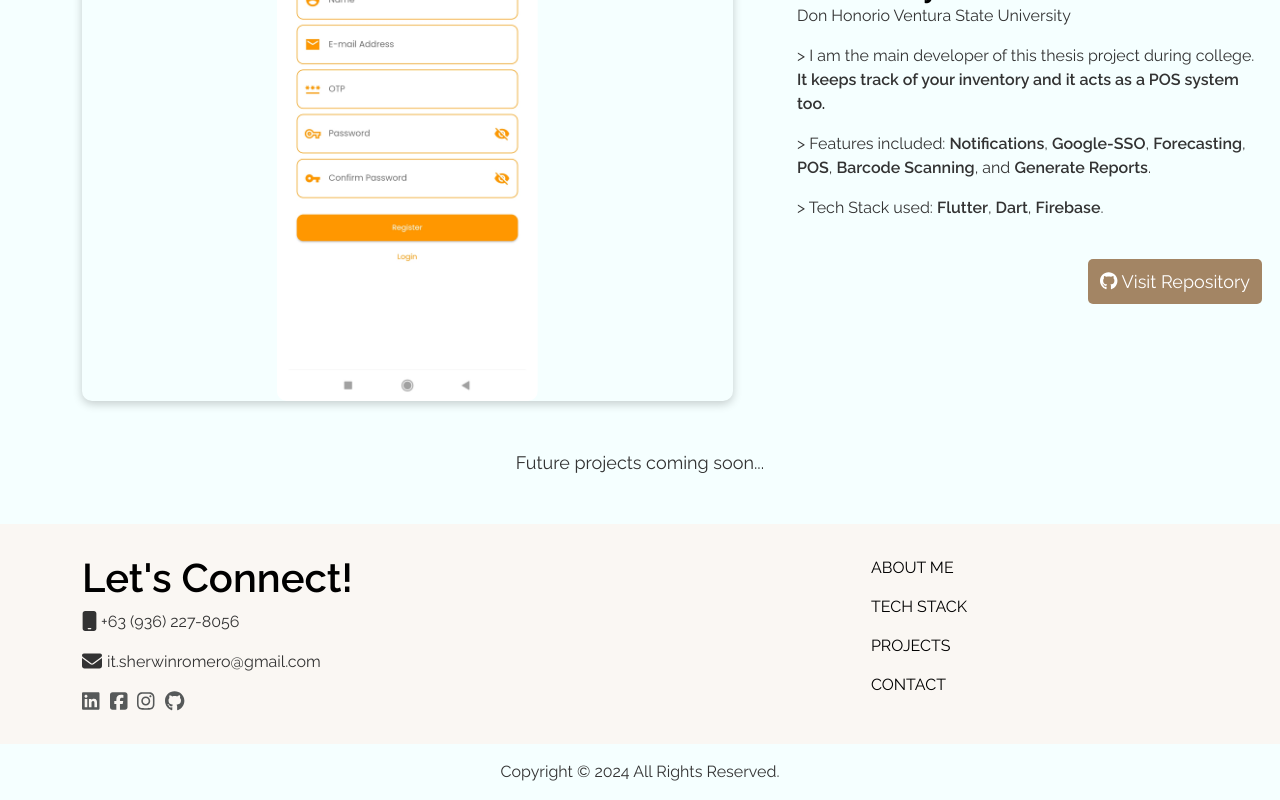
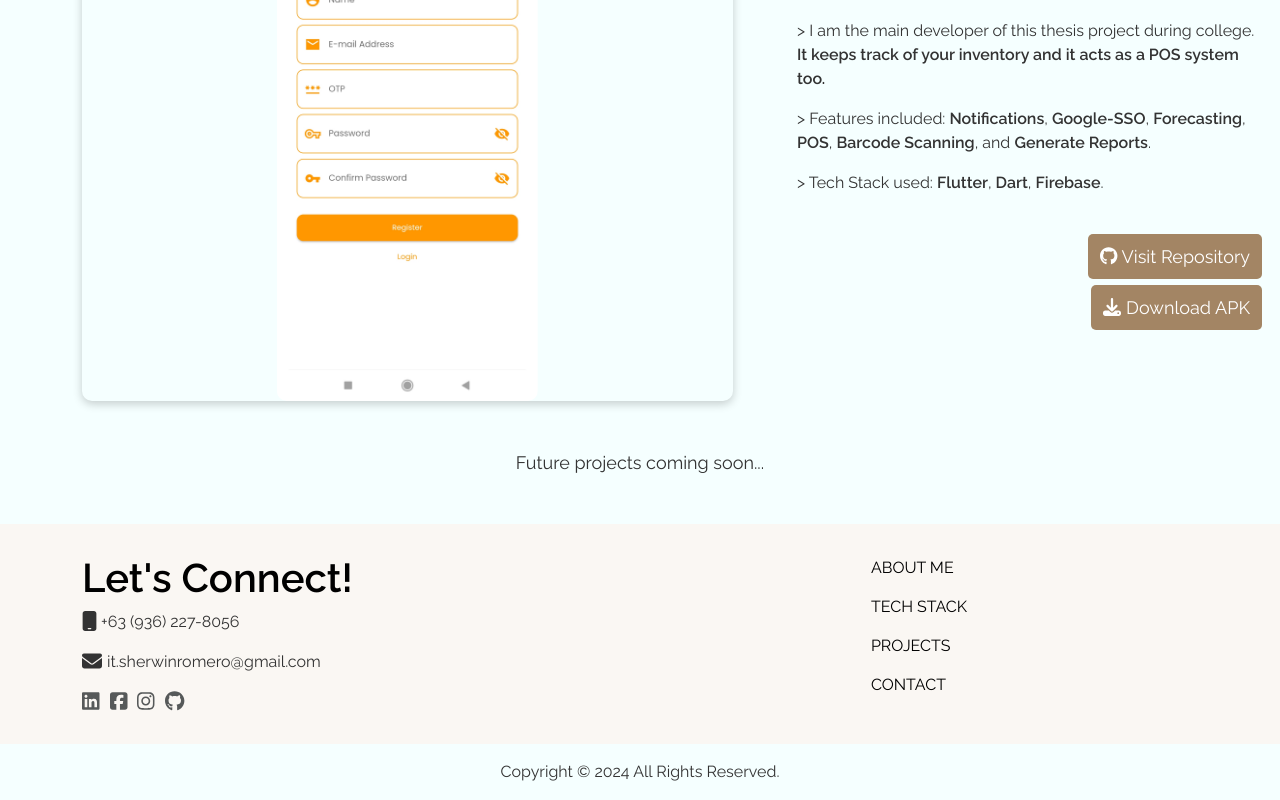
Before and after one commit to winyann21/portfolio, a React (Vite) app: page / in a window 1280 px wide. Shown: the part 2269-3069 px from the top of the page. Built offline with nearby package versions, Linux system fonts and the light colour scheme.

Commit message:
add download apk button on easi project

```diff
--- a/src/components/portfolio/projects/easi/index.tsx
+++ b/src/components/portfolio/projects/easi/index.tsx
@@ -12,6 +12,7 @@
 import Easi7 from "../../../../assets/imgs/easi/7.jpg";
 import Easi8 from "../../../../assets/imgs/easi/8.jpg";
 import Easi9 from "../../../../assets/imgs/easi/9.jpg";
+import { faDownload } from "@fortawesome/free-solid-svg-icons";
 
 const EASI = () => {
   const [isHovered, setIsHovered] = useState<boolean>(false);
@@ -318,13 +319,22 @@
             .
           </p>
           <p></p>
-          <div className="mt-5 text-end visit-website-block">
+          <div className="mt-5 mb-4 text-end visit-website-block">
             <a
               className="btn-visit-website"
               href="https://github.com/winyann21/easi_app"
               target="_blank"
             >
               <FontAwesomeIcon icon={faGithub} /> Visit Repository
+            </a>
+          </div>
+          <div className="text-end visit-website-block">
+            <a
+              className="btn-visit-website"
+              href="https://drive.google.com/file/d/1sKXobrqjJB965Lkc1xrr-_aROrY8i4Nv/view?usp=sharing"
+              target="_blank"
+            >
+              <FontAwesomeIcon icon={faDownload} /> Download APK
             </a>
           </div>
         </div>
```
